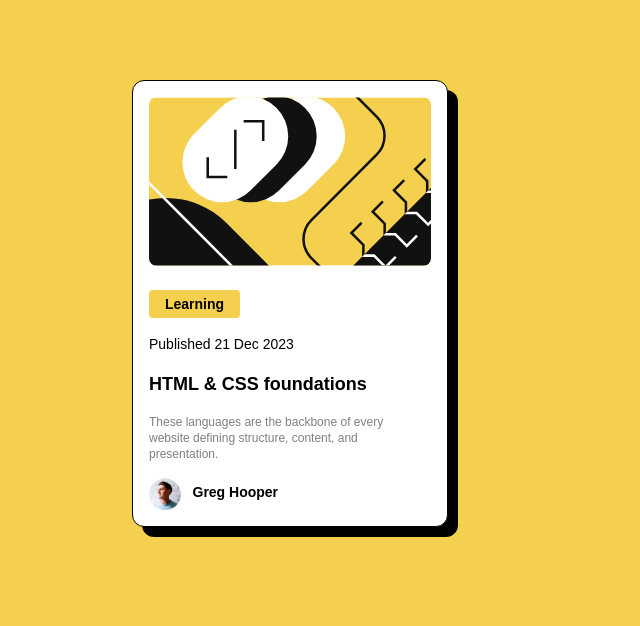
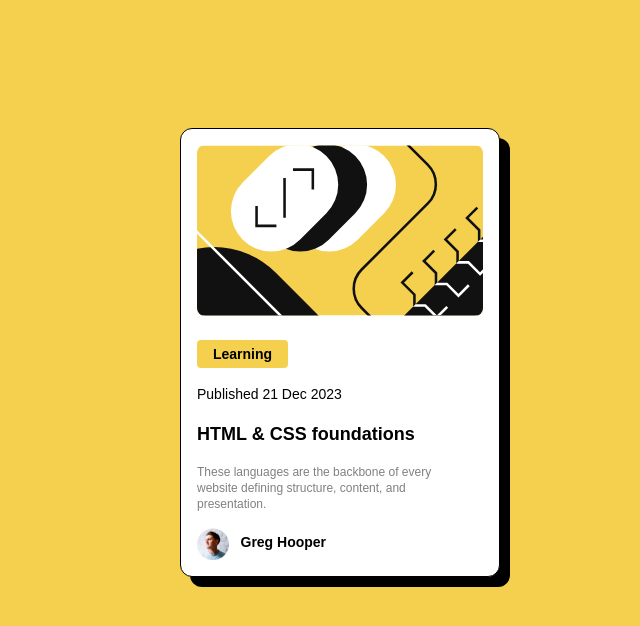
Before and after one commit to Ri2004/blog-preview-card-main, a website: page index.html in a window 1280 px wide. Shown: the whole page, without its empty margins (318-958 px from the left). Drawn offline with Linux system fonts and the light colour scheme.

Commit message:
modified

```diff
--- a/index.html
+++ b/index.html
@@ -4,7 +4,7 @@
   <meta charset="UTF-8">
   <meta name="viewport" content="width=device-width, initial-scale=1.0"> <!-- displays site properly based on user's device -->
 
-  <link rel="icon" type="image/png" sizes="32x32" href="./assets/images/favicon-32x32.png">
+  <link rel="icon" type="image/png" sizes="32x32" href="./images/favicon-32x32.png">
   <link rel="stylesheet" href="css/style.css">
   <link rel="preconnect" href="https://fonts.googleapis.com">
   <link rel="preconnect" href="https://fonts.gstatic.com" crossorigin>
@@ -15,10 +15,10 @@
   <!-- Feel free to remove these styles or customise in your own stylesheet 👍 -->
 </head>
 <body class="bg-Yellow">
-  <div class="container h-full w-full mx-auto p-10  md:pl-80 md:pt-20 md:pr-96 md:pb-20">
-    <div class="container h-full w-full mx-auto flex flex-col bg-White border border-black p-4 rounded-xl box">
+  <div class="container h-full w-full px-6 py-20  md:pl-80 md:py-32">
+    <div class="container max-h-fit w-80 mx-auto flex flex-col bg-White border border-black p-4 rounded-xl box">
 
-      <div class="container">
+      <div class="container h-2/4">
         <img src="./images/illustration-article.svg" alt="illustration-article" class="rounded-lg">
       </div>
 
```
Also changed, not shown: css/style.css.
